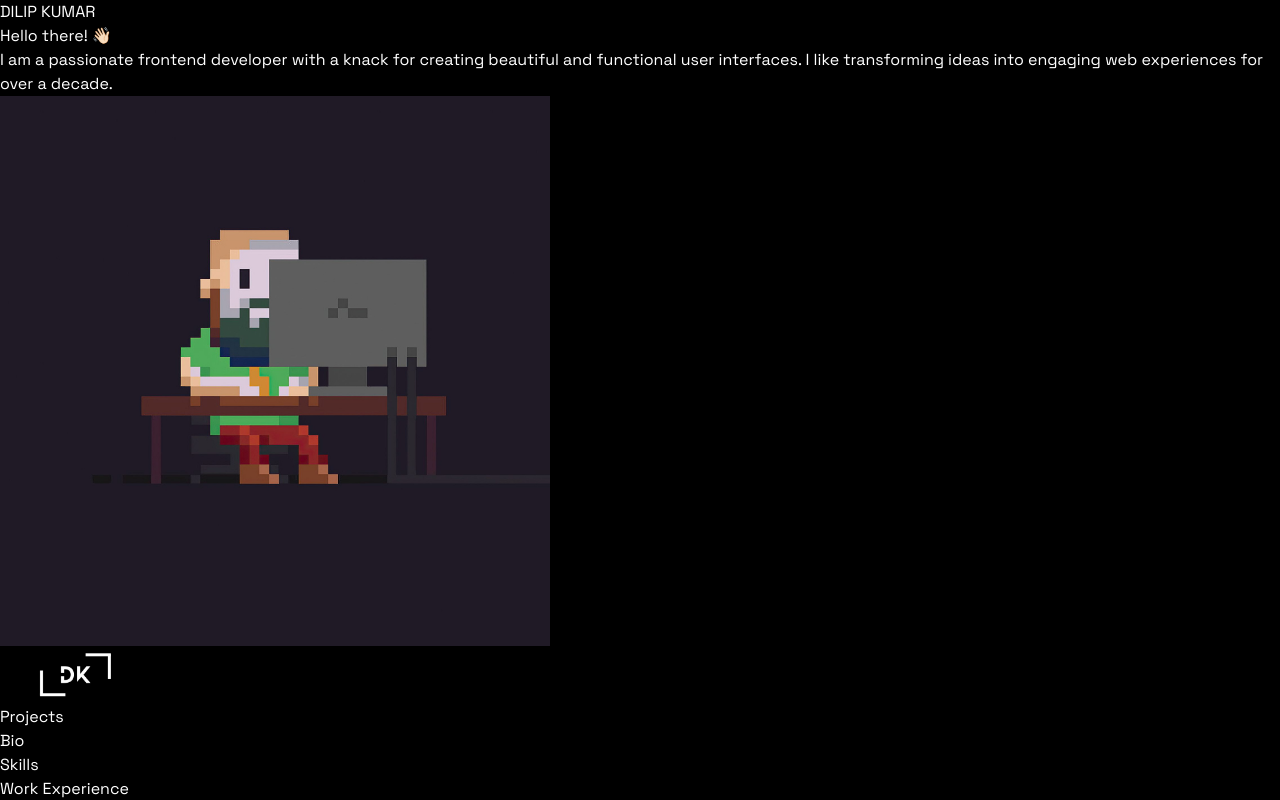
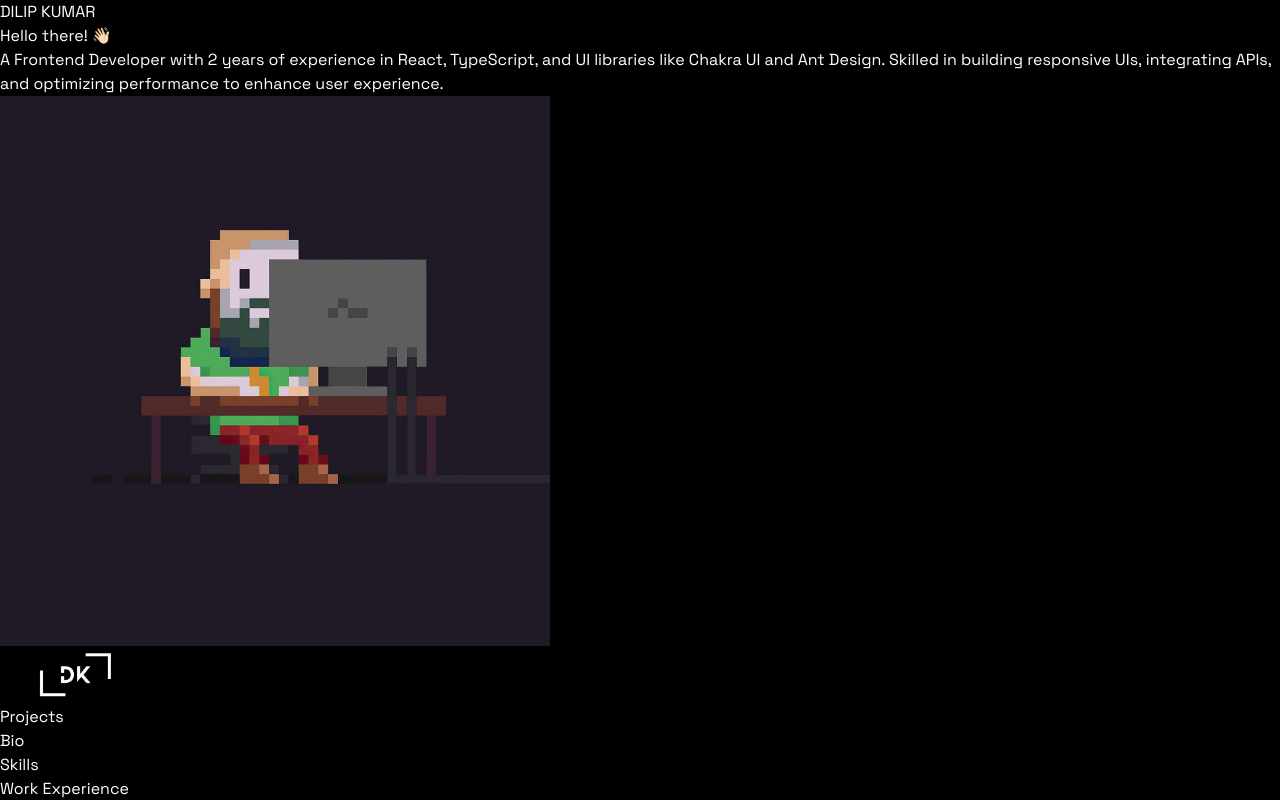
Before and after one commit to TangetiDK/Dilip_Porrtfolio, a React (Vite) app: page / in a window 1280 px wide. Shown: the top 800 px of the page. Built offline with nearby package versions, Linux system fonts and the light colour scheme.

Commit message:
hero description change

```diff
--- a/src/constants/index.jsx
+++ b/src/constants/index.jsx
@@ -34,7 +34,7 @@ export const HERO = {
   name: "DILIP KUMAR",
   greet: "Hello there! 👋🏻",
   description:
-    "I am a passionate frontend developer with a knack for creating beautiful and functional user interfaces. I like transforming ideas into engaging web experiences for over a decade.",
+    "A Frontend Developer with 2 years of experience in React, TypeScript, and UI libraries like Chakra UI and Ant Design. Skilled in building responsive UIs, integrating APIs, and optimizing performance to enhance user experience.",
 };
 
 export const PROJECTS = [
```
